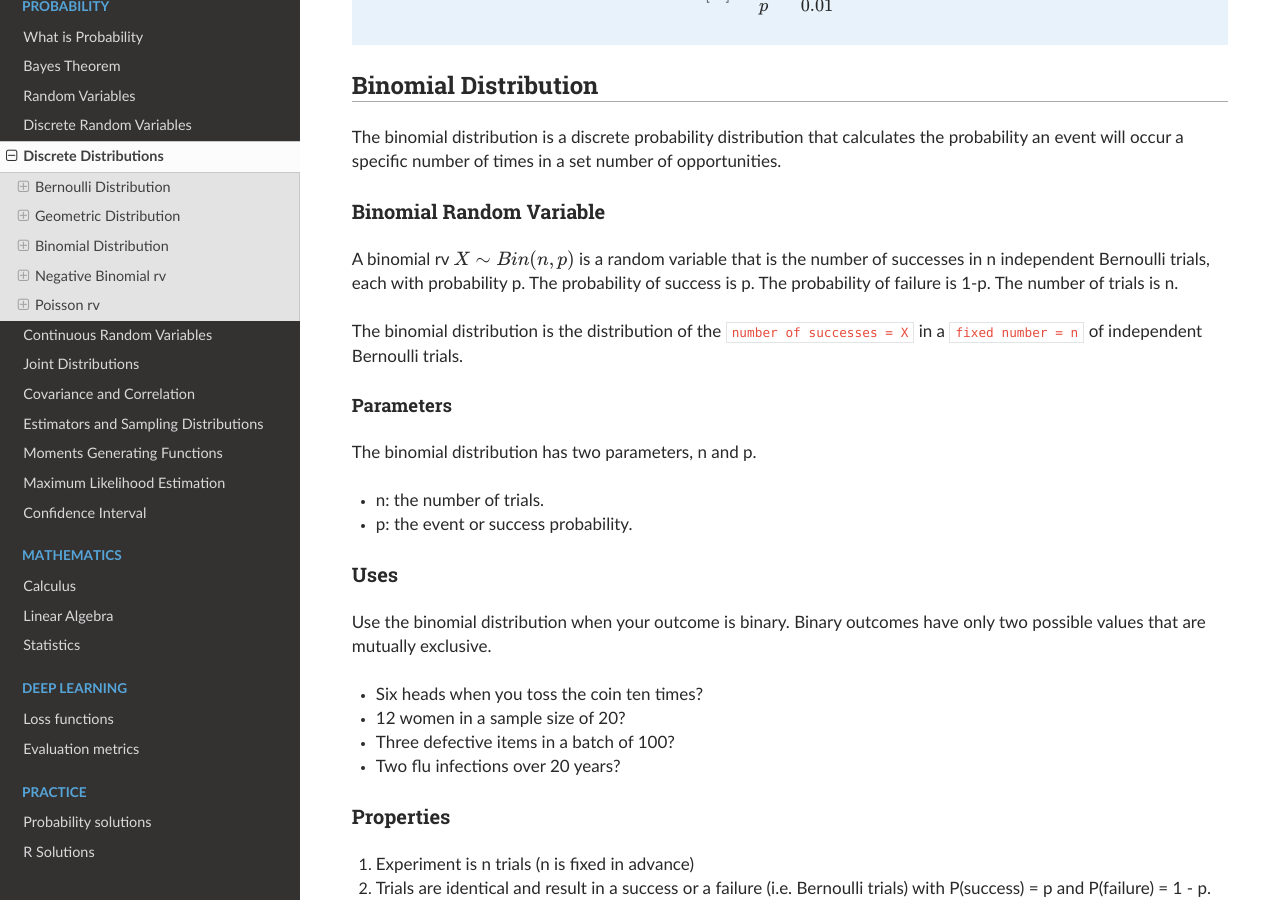
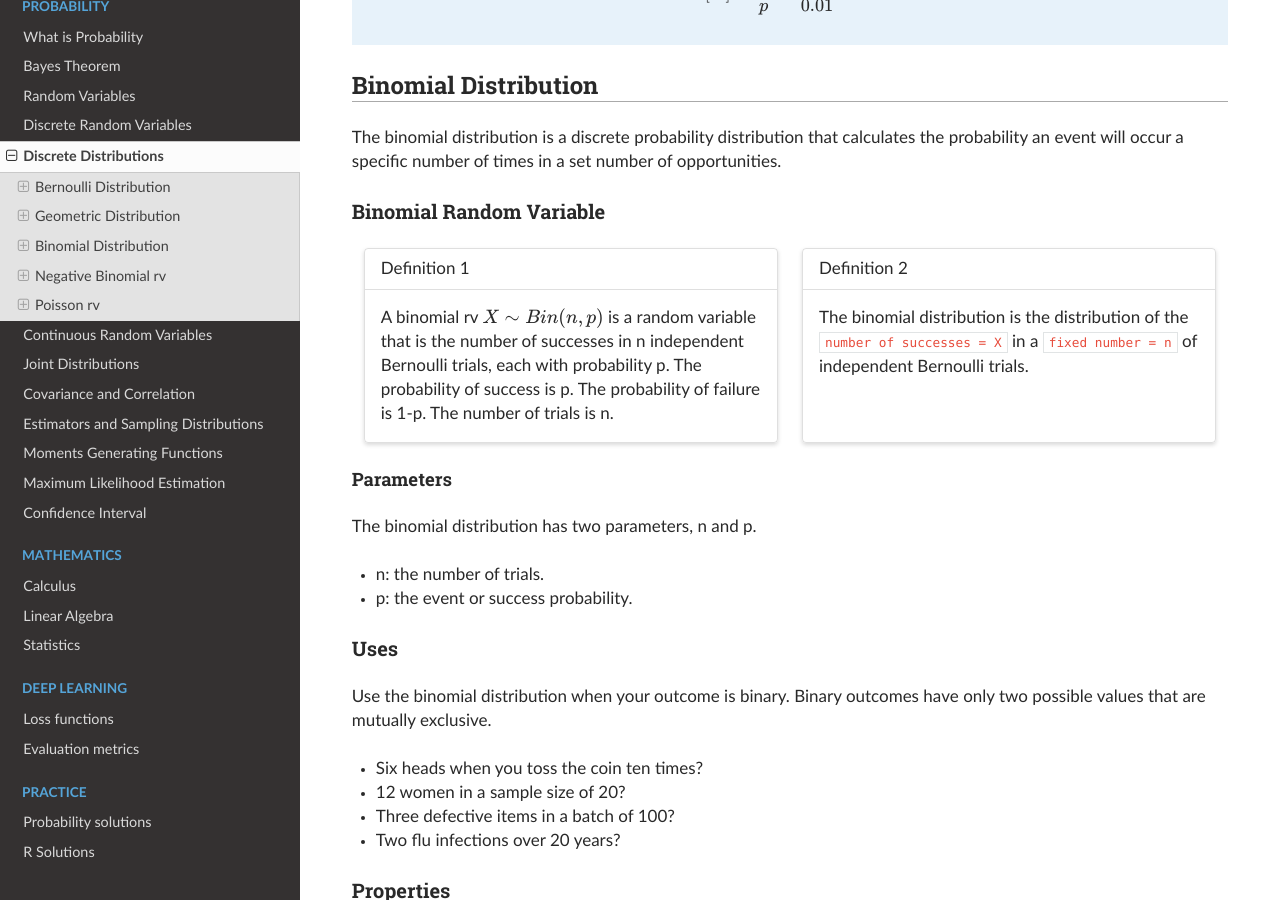
Before and after one commit to akkefa/ml-notes, a Sphinx documentation site: the page built from docs/probability/discrete_distributions.md, in a window 1280 px wide and 900 px high, scrolled down 4043 px. Built offline with Sphinx 7.4.7 and the Read the Docs theme 2.0.0, drawn with Linux system fonts in a browser that asks for light colours.

Commit message:
new changes

```diff
--- a/docs/probability/discrete_distributions.md
+++ b/docs/probability/discrete_distributions.md
@@ -205,12 +205,29 @@ The binomial distribution is a discrete probability distribution that calculates
 specific number of times in a set number of opportunities.
 
 ### Binomial Random Variable
+
+::::{grid}
+
+:::{grid-item-card}
+Definition 1
+^^^^^^^^^^^^^
 A binomial rv $X \sim Bin(n,p)$ is a random variable that is the number of successes in n independent
 Bernoulli trials, each with probability p. The probability of success is p. The probability of failure is 1-p.
 The number of trials is n.
 
+:::
+
+
+:::{grid-item-card}
+Definition 2
+^^^^^^^^^^^^^
 The binomial distribution is the distribution of the `number of successes = X` in a `fixed number = n` of
 independent Bernoulli trials.
+
+:::
+
+::::
+
 
 #### Parameters
 The binomial distribution has two parameters, n and p.
```
